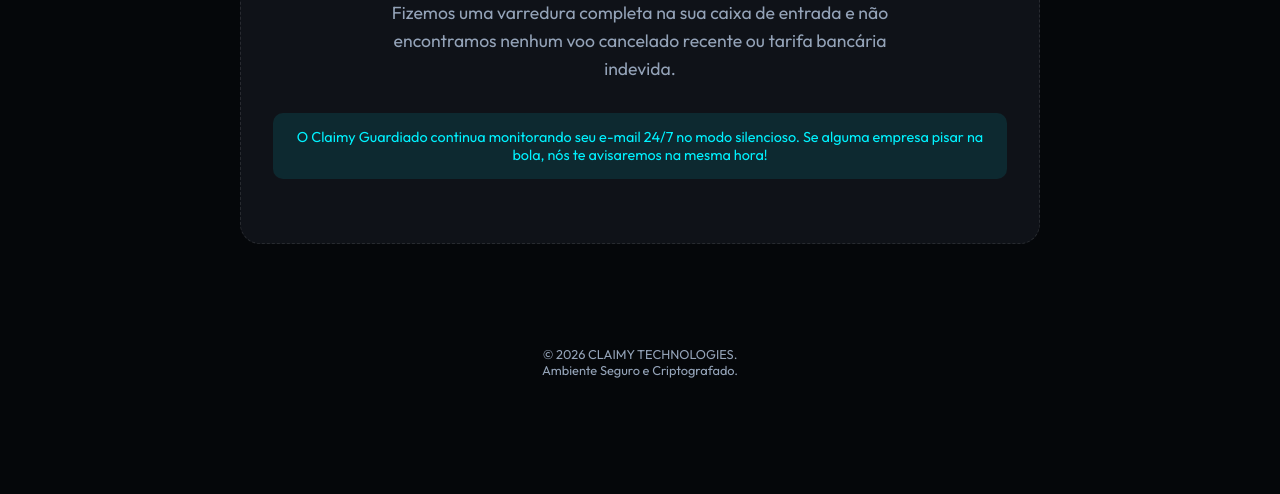
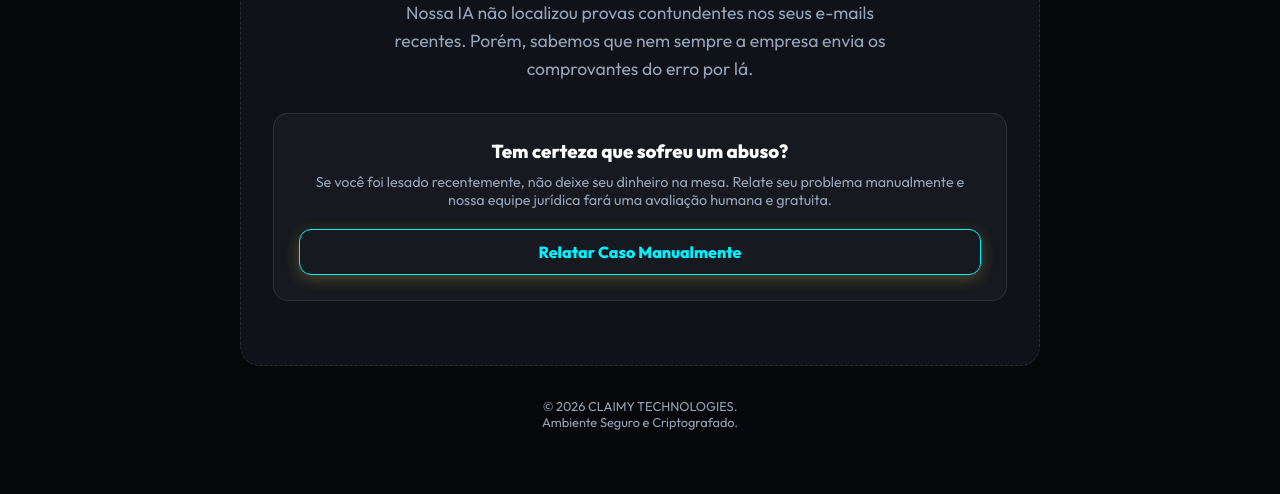
Before and after one commit to jorginhocavalcante/claimy-app, a plain HTML site: page Client_Area.html in a window 1280 px wide. Shown: the part 358-852 px from the top of the page. Before the commit the page ends 800 px from the top, so only its background shows below. Drawn offline with Linux system fonts and the light colour scheme.

Commit message:
UI: Add manual fallback option in Client Area if AI scan returns empty

```diff
--- a/Client_Area.html
+++ b/Client_Area.html
@@ -184,20 +184,23 @@
 
                 container.innerHTML = html;
             } else {
-                // Estado Vazio (Sem Achados)
+                // Estado Vazio (Sem Achados Automáticos)
                 container.innerHTML = `
                     <div class="empty-state">
                         <svg width="80" height="80" viewBox="0 0 24 24" fill="none" stroke="var(--success)" stroke-width="1.5" stroke-linecap="round" stroke-linejoin="round" style="margin-bottom: 20px;">
                             <path d="M22 11.08V12a10 10 0 1 1-5.93-9.14"></path>
                             <polyline points="22 4 12 14.01 9 11.01"></polyline>
                         </svg>
-                        <h2 style="margin-bottom: 15px; font-size: 2rem;">Tudo limpo!</h2>
+                        <h2 style="margin-bottom: 15px; font-size: 2rem;">Varredura Automática Concluída</h2>
                         <p style="color: var(--text-dim); font-size: 1.1rem; line-height: 1.6; max-width: 500px; margin: 0 auto;">
-                            Fizemos uma varredura completa na sua caixa de entrada e não encontramos nenhum voo cancelado recente ou tarifa bancária indevida.
+                            Nossa IA não localizou provas contundentes nos seus e-mails recentes. Porém, sabemos que nem sempre a empresa envia os comprovantes do erro por lá.
                         </p>
-                        <p style="margin-top: 30px; font-size: 0.9rem; color: var(--accent); background: rgba(0, 242, 255, 0.1); padding: 15px; border-radius: 10px; display: inline-block;">
-                            O Claimy Guardiado continua monitorando seu e-mail 24/7 no modo silencioso. Se alguma empresa pisar na bola, nós te avisaremos na mesma hora!
-                        </p>
+
+                        <div style="margin-top: 30px; background: rgba(255, 255, 255, 0.03); padding: 25px; border-radius: 15px; border: 1px solid rgba(255, 255, 255, 0.1);">
+                            <h3 style="color: white; margin-bottom: 10px;">Tem certeza que sofreu um abuso?</h3>
+                            <p style="color: var(--text-dim); font-size: 0.9rem; margin-bottom: 20px;">Se você foi lesado recentemente, não deixe seu dinheiro na mesa. Relate seu problema manualmente e nossa equipe jurídica fará uma avaliação humana e gratuita.</p>
+                            <button class="btn-action" style="background: transparent; border: 1px solid var(--accent); color: var(--accent); width: 100%;" onclick="iniciarRecuperacao()">Relatar Caso Manualmente</button>
+                        </div>
                     </div>
                 `;
             }
```
Also changed, not shown: 1 other file.
